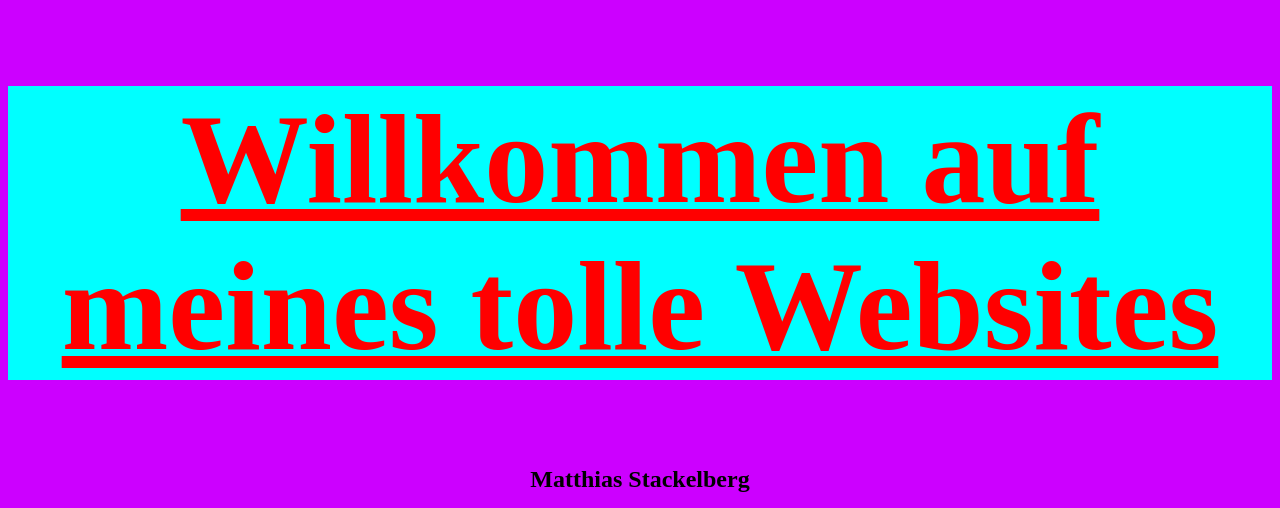
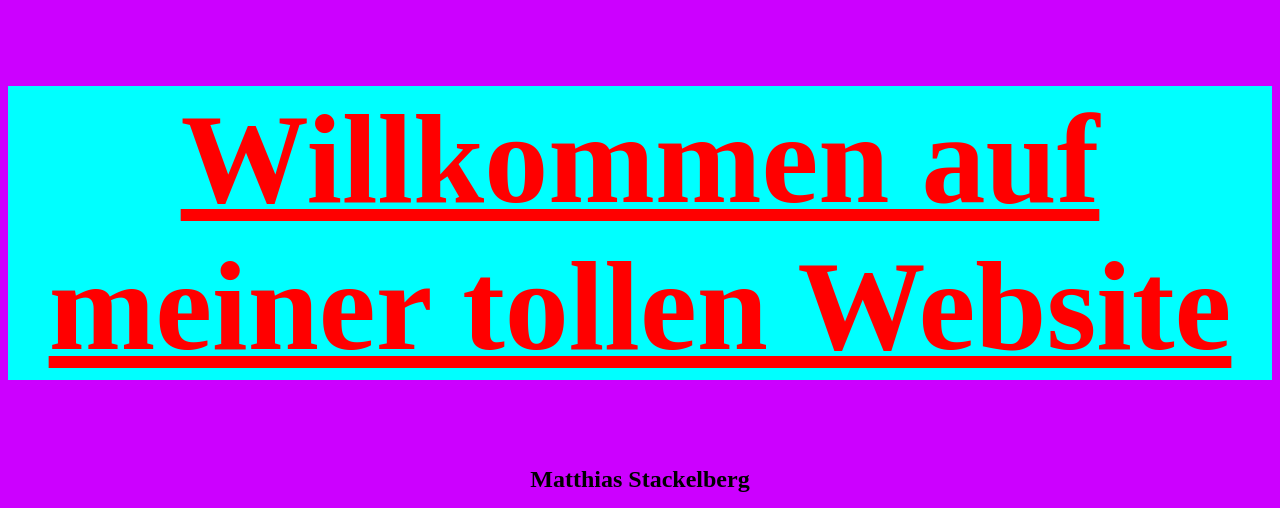
Before and after one commit to csat9369/csat9369.github.io, a plain HTML site: page index.html in a window 1280 px wide. Shown: the top 508 px of the page. Drawn offline with Linux system fonts and the light colour scheme.

Commit message:
Add files via upload

```diff
--- a/index.html
+++ b/index.html
@@ -13,7 +13,7 @@
 
 <body>
 
-<h1> Willkommen auf meines tolle Websites </h1>
+<h1> Willkommen auf meiner tollen Website </h1>
 <h2> Matthias Stackelberg</h2>
 
 
```
